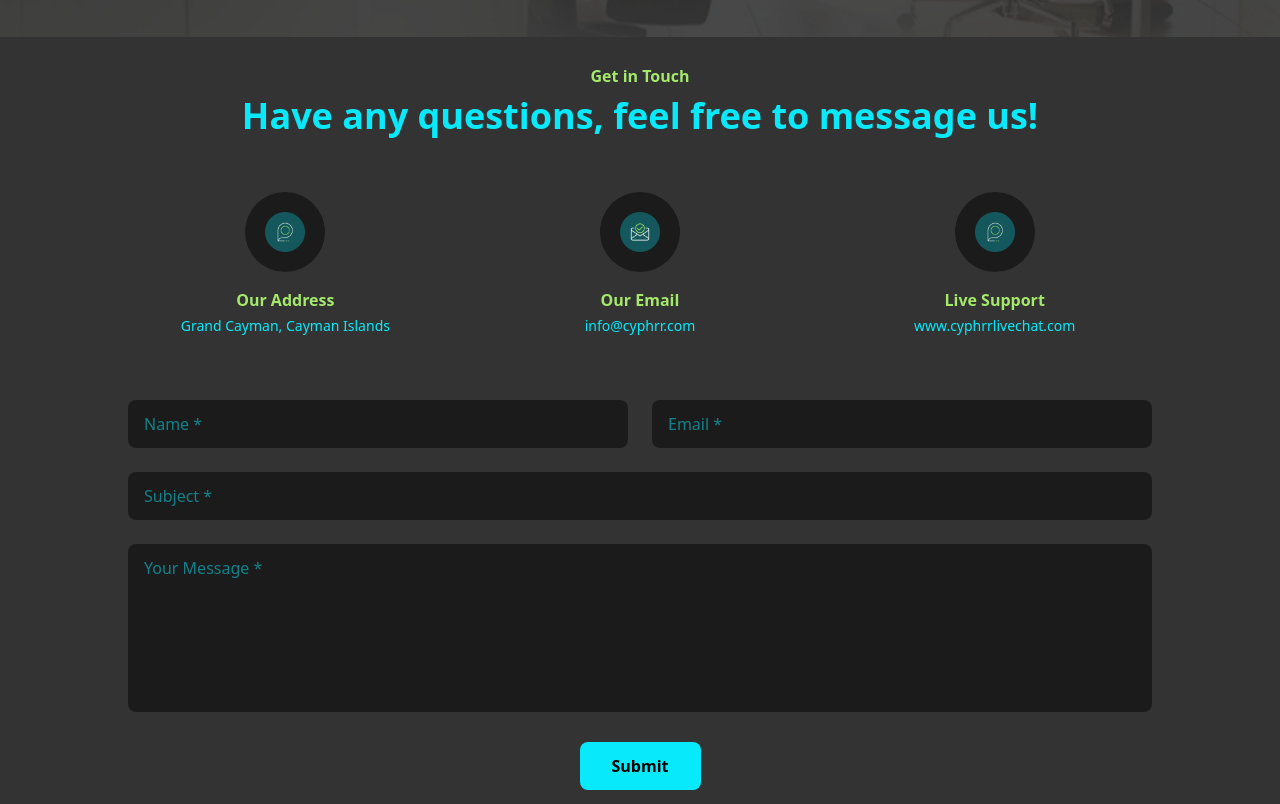
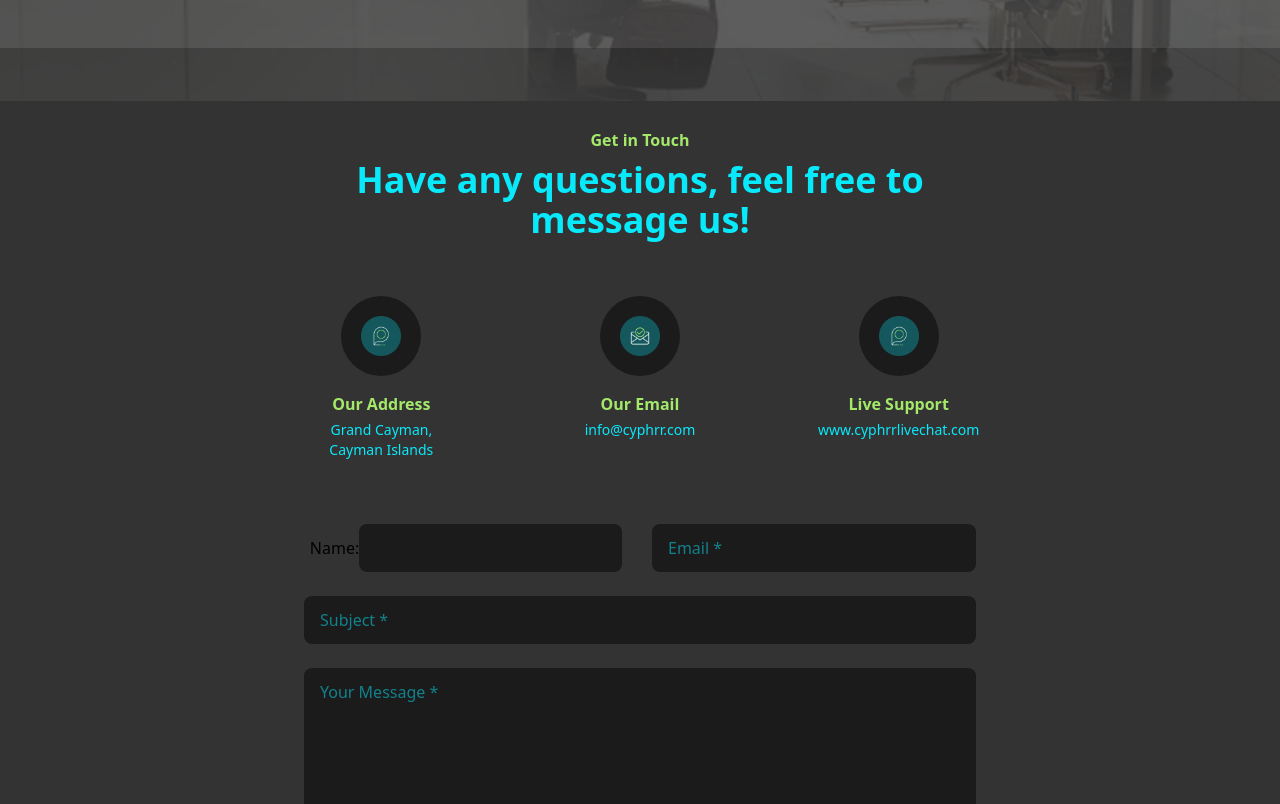
Before and after one commit to Osamakhan20/Cyphrr-frontend, a React (Vite) app: page /contact in a window 1280 px wide. Shown: the part 536-1340 px from the top of the page. Built offline with nearby package versions, Linux system fonts and the light colour scheme.

Commit message:
fix bugs

```diff
--- a/src/App.tsx
+++ b/src/App.tsx
@@ -4,11 +4,13 @@ import { Header } from "./Layout/Header";
 import { HomePage } from "./Pages/HomePage";
 import { AboutPage } from "./Pages/AboutPage";
 import { ContactPage } from "./Pages/ContactPage";
+import { Navbar } from "./Layout/Navbar";
 
 function App() {
   return (
     <BrowserRouter>
       <Header />
+      <Navbar/>
       <Routes>
         <Route path="/" element={<HomePage />} />
         <Route path="/about" element={<AboutPage />} />
--- a/src/Layout/About.tsx
+++ b/src/Layout/About.tsx
@@ -1,5 +1,4 @@
 import { AboutImg } from "../Helper/Icons";
-import { Navbar } from "./Navbar";
 
 type AboutProps = {
   title?: string;
@@ -21,12 +20,8 @@ export const About = ({
       </style>
 
       <div className="absolute inset-0  z-10">
-        <Navbar  />
-
         <div className="max-w-7xl mx-auto flex flex-col items-center mt-30 px-4 py-24">
-          <h1 className="text-5xl font-bold text-textGray">
-            {title}
-          </h1>
+          <h1 className="text-5xl font-bold text-textGray">{title}</h1>
 
           <p className="text-lg text-textGray mt-2">
             <span className="text-primary">Home</span> | {paragraph}
--- a/src/Layout/Form.tsx
+++ b/src/Layout/Form.tsx
@@ -18,19 +18,22 @@ const contactInfo = [
   },
 ];
 
+function handleSubmit(e: { preventDefault: () => void }) {
+  e.preventDefault();
+}
 const ContactSection = () => {
   return (
     <section className="bg-secondary px-6 py-20 -mt-80">
-      <div className="max-w-5xl mx-auto text-center">
+      <div className="max-w-4xl mx-auto text-center">
         <p className="text-primary  font-semibold mb-2">Get in Touch</p>
 
-        <h2 className="text-textGray text-3xl md:text-4xl font-bold mb-14">
+        <h2 className="text-textGray text-3xl md:text-4xl font-bold mb-14 mx-30">
           Have any questions, feel free to message us!
         </h2>
 
-        <div className="grid grid-cols-1 sm:grid-cols-3 gap-10 mb-16">
+        <div className="grid grid-cols-1 sm:grid-cols-3 gap-10 mb-16 mx-20">
           {contactInfo.map((item) => (
-            <div key={item.title} className="flex flex-col items-center">
+            <div key={item.title} className="flex flex-col items-center mx-12">
               <div className="bg-bgCard rounded-full p-5 mb-4">{item.icon}</div>
 
               <h4 className="text-primary font-semibold mb-1">{item.title}</h4>
@@ -40,12 +43,17 @@ const ContactSection = () => {
           ))}
         </div>
 
-        <form className="space-y-6">
+        <form onSubmit={handleSubmit} className="space-y-6 mx-auto max-w-2xl">
           <div className="grid grid-cols-1 md:grid-cols-2 gap-6">
-            <input
-              placeholder="Name *"
-              className="bg-bgCard text-textGray px-4 py-3 rounded-lg outline-none"
-            />
+            <label>
+              Name:
+              <input
+                type="text"
+                className="bg-bgCard text-textGray px-4 py-3 rounded-lg
+            outline-none"
+              />
+            </label>
+
             <input
               placeholder="Email *"
               className="bg-bgCard text-textGray px-4 py-3 rounded-lg outline-none"
@@ -65,7 +73,7 @@ const ContactSection = () => {
 
           <button
             type="submit"
-            className="bg-textGray text-black px-8 py-3 rounded-lg font-semibold"
+            className="bg-textGray text-black px-8 py-3 rounded-lg font-semibold cursor-pointer"
           >
             Submit
           </button>
--- a/src/Layout/PopularCategory.tsx
+++ b/src/Layout/PopularCategory.tsx
@@ -1,3 +1,4 @@
+import { Link } from "react-router-dom";
 import {
   SoftwareImg,
   MarketingImg,
@@ -87,7 +88,7 @@ const PopularCategories = () => {
             </p>
 
             <span className="mt-auto flex items-center gap-2 text-primary text-sm font-medium hover:gap-3 transition-all cursor-pointer">
-              Learn More <span>→</span>
+              <Link to="/about">Learn More <span>→</span> </Link>
             </span>
           </div>
         ))}
--- a/src/Pages/HomePage.tsx
+++ b/src/Pages/HomePage.tsx
@@ -2,15 +2,13 @@ import { Email } from "../Layout/Email";
 import HeroSection from "../Layout/Hero";
 import JobFinderSection from "../Layout/JobFinder";
 import LatestJobs from "../Layout/LatestJobs";
-import { Navbar } from "../Layout/Navbar";
 import PopularCategories from "../Layout/PopularCategory";
 import { Services } from "../Layout/Services";
-import { StatsSection } from "../Layout/StatsSection"
+import { StatsSection } from "../Layout/StatsSection";
 
 export const HomePage = () => {
   return (
     <>
-      <Navbar />
       <HeroSection />
       <StatsSection />
       <PopularCategories />
```
